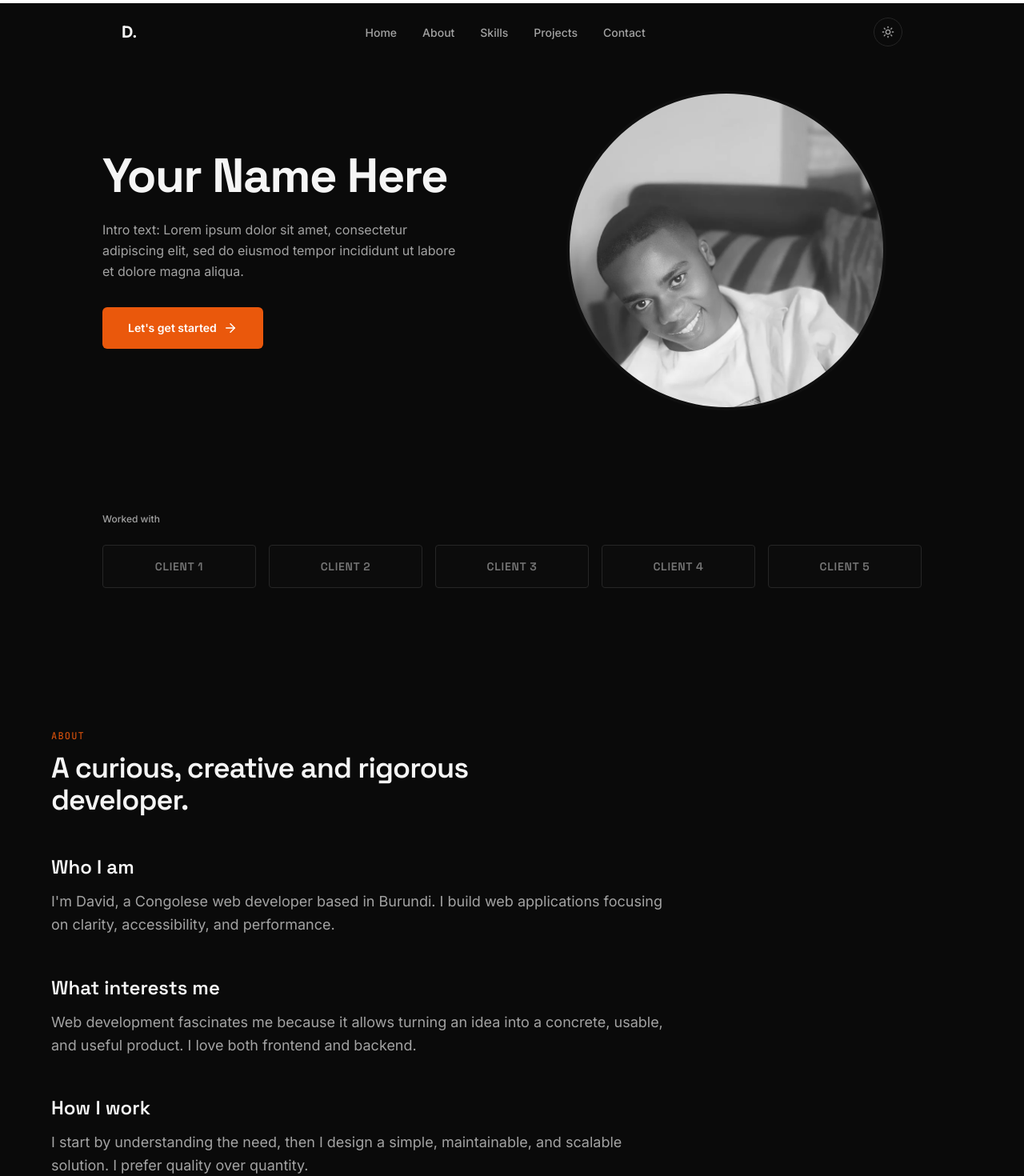
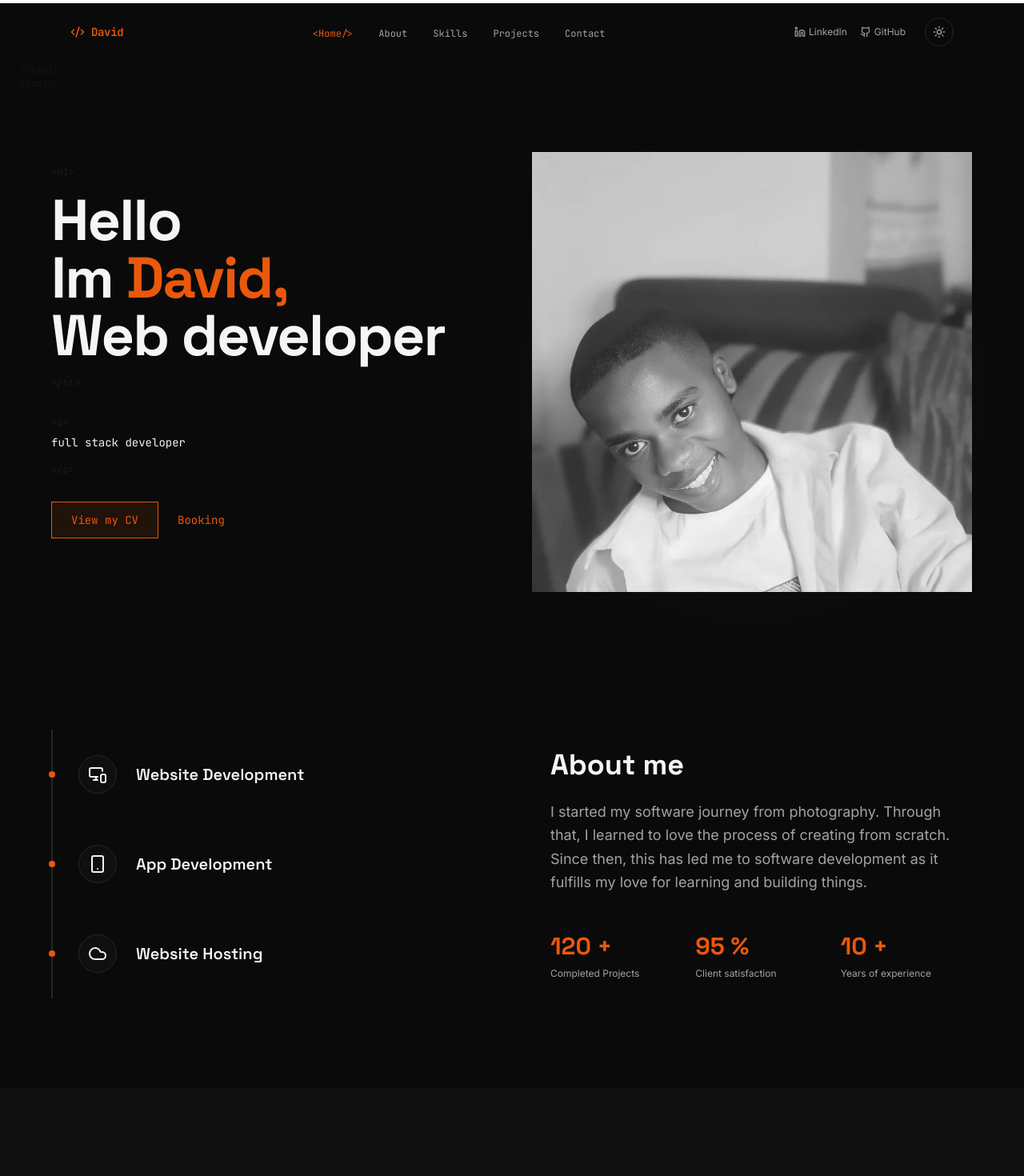
Before and after one commit to David-dev576/dev-portfolio, a Next.js app: page /dev-portfolio/ in a window 1280 px wide. Shown: the top 1470 px of the page at 80% size. Built offline with nearby package versions, Linux system fonts and the light colour scheme.

Commit message:
Feat: Code editor style Hero, Navbar and new About section

```diff
--- a/components/layout/Navbar.tsx
+++ b/components/layout/Navbar.tsx
@@ -1,7 +1,7 @@
 'use client';
 
 import { useEffect, useState } from 'react';
-import { Menu, X } from 'lucide-react';
+import { Menu, X, Code2, Linkedin, Github } from 'lucide-react';
 import { ThemeToggle } from './ThemeToggle';
 import { cn } from '@/lib/utils';
 
@@ -28,39 +28,49 @@ export function Navbar() {
     <header
       className={cn(
         'fixed inset-x-0 top-0 z-40 transition-all duration-300',
-        scrolled
-          ? 'bg-bg-primary/90 backdrop-blur-md'
-          : 'bg-transparent'
+        scrolled ? 'bg-bg-primary/90 backdrop-blur-md' : 'bg-transparent'
       )}
     >
-      <nav className="mx-auto flex h-20 w-full max-w-5xl items-center justify-between px-6">
-        {/* Logo simple */}
-        <a href="/dev-portfolio/" className="text-xl font-bold tracking-tight">
-          D.
+      <nav className="mx-auto flex h-20 w-full max-w-6xl items-center justify-between px-6">
+
+        {/* Logo Code Editor */}
+        <a href="/dev-portfolio/" className="flex items-center gap-2 font-mono text-sm font-semibold tracking-tight text-accent-primary">
+          <Code2 size={18} />
+          <span>David</span>
         </a>
 
-        {/* Liens centraux */}
+        {/* Liens */}
         <ul className="hidden items-center gap-8 md:flex">
           {links.map((link) => (
             <li key={link.href}>
               <a
                 href={link.href}
-                className="text-sm font-medium text-fg-secondary transition-colors hover:text-fg-primary"
+                className={cn(
+                  "font-mono text-xs transition-colors hover:text-accent-primary",
+                  link.label === 'Home' ? 'text-accent-primary' : 'text-fg-secondary'
+                )}
               >
-                {link.label}
+                {link.label === 'Home' ? '<Home/>' : link.label}
               </a>
             </li>
           ))}
         </ul>
 
-        {/* Actions (Thème + Menu mobile) */}
-        <div className="flex items-center gap-4">
+        {/* Réseaux & Thème */}
+        <div className="flex items-center gap-6">
+          <div className="hidden items-center gap-4 md:flex">
+            <a href="https://linkedin.com" target="_blank" rel="noreferrer" className="flex items-center gap-1 text-xs text-fg-secondary hover:text-fg-primary">
+              <Linkedin size={14} /> LinkedIn
+            </a>
+            <a href="https://github.com" target="_blank" rel="noreferrer" className="flex items-center gap-1 text-xs text-fg-secondary hover:text-fg-primary">
+              <Github size={14} /> GitHub
+            </a>
+          </div>
           <ThemeToggle />
           <button
             type="button"
             onClick={() => setOpen((v) => !v)}
             className="inline-flex h-10 w-10 items-center justify-center md:hidden"
-            aria-label={open ? 'Close' : 'Menu'}
           >
             {open ? <X size={20} /> : <Menu size={20} />}
           </button>
@@ -76,7 +86,7 @@ export function Navbar() {
                 <a
                   href={link.href}
                   onClick={() => setOpen(false)}
-                  className="block py-4 text-base font-medium text-fg-secondary hover:text-fg-primary"
+                  className="block py-4 font-mono text-sm text-fg-secondary hover:text-accent-primary"
                 >
                   {link.label}
                 </a>
--- a/components/sections/About.tsx
+++ b/components/sections/About.tsx
@@ -1,37 +1,66 @@
-import { Section, SectionHeader } from '@/components/ui/Section';
+import { MonitorSmartphone, Smartphone, Cloud } from 'lucide-react';
+import { Section } from '@/components/ui/Section';
 import { Reveal } from '@/components/ui/Reveal';
 
-const pillars = [
-  {
-    title: 'Who I am',
-    text: "I'm David, a Congolese web developer based in Burundi. I build web applications focusing on clarity, accessibility, and performance.",
-  },
-  {
-    title: 'What interests me',
-    text: "Web development fascinates me because it allows turning an idea into a concrete, usable, and useful product. I love both frontend and backend.",
-  },
-  {
-    title: 'How I work',
-    text: "I start by understanding the need, then I design a simple, maintainable, and scalable solution. I prefer quality over quantity.",
-  },
+const services = [
+  { icon: MonitorSmartphone, title: 'Website Development' },
+  { icon: Smartphone, title: 'App Development' },
+  { icon: Cloud, title: 'Website Hosting' },
+];
+
+const stats = [
+  { value: '120 +', label: 'Completed Projects' },
+  { value: '95 %', label: 'Client satisfaction' },
+  { value: '10 +', label: 'Years of experience' },
 ];
 
 export function About() {
   return (
-    <Section id="a-propos">
-      <SectionHeader
-        eyebrow="ABOUT"
-        title="A curious, creative and rigorous developer."
-      />
+    <Section id="a-propos" className="py-24">
+      <div className="grid md:grid-cols-2 gap-16 md:gap-24">
 
-      {/* La grille a été retirée pour laisser le texte prendre toute la largeur (max-w-3xl pour la lisibilité) */}
-      <div className="max-w-3xl space-y-12 mt-12">
-        {pillars.map((p, i) => (
-          <Reveal key={p.title} delay={i * 0.05}>
-            <h3 className="font-display text-2xl font-semibold mb-3">{p.title}</h3>
-            <p className="text-lg text-fg-secondary leading-relaxed">{p.text}</p>
+        {/* Colonne de gauche : Services */}
+        <div className="flex flex-col justify-center">
+          {services.map((s, i) => (
+            <Reveal key={s.title} delay={i * 0.1}>
+              <div className="relative flex items-center gap-6 py-8 border-l-2 border-border pl-8">
+                {/* Point orange */}
+                <div className="absolute -left-[5px] top-1/2 -translate-y-1/2 w-2 h-2 rounded-full bg-accent-primary" />
+
+                <div className="flex h-12 w-12 items-center justify-center rounded-full border border-border bg-bg-secondary">
+                  <s.icon size={24} className="text-fg-primary" />
+                </div>
+                <h3 className="font-display text-xl font-semibold">{s.title}</h3>
+              </div>
+            </Reveal>
+          ))}
+        </div>
+
+        {/* Colonne de droite : Texte & Stats */}
+        <div className="flex flex-col justify-center">
+          <Reveal>
+            <h2 className="font-display text-4xl font-bold mb-6">About me</h2>
+            <p className="text-fg-secondary leading-relaxed mb-12 text-lg">
+              I started my software journey from photography. Through that, I learned to love the process of creating from scratch. Since then, this has led me to software development as it fulfills my love for learning and building things.
+            </p>
           </Reveal>
-        ))}
+
+          <div className="grid grid-cols-3 gap-4">
+            {stats.map((stat, i) => (
+              <Reveal key={stat.label} delay={0.2 + i * 0.1}>
+                <div className="flex flex-col">
+                  <span className="font-display text-3xl font-bold text-accent-primary mb-2">
+                    {stat.value}
+                  </span>
+                  <span className="text-xs text-fg-secondary leading-tight">
+                    {stat.label}
+                  </span>
+                </div>
+              </Reveal>
+            ))}
+          </div>
+        </div>
+
       </div>
     </Section>
   );
--- a/components/sections/Hero.tsx
+++ b/components/sections/Hero.tsx
@@ -1,70 +1,65 @@
 'use client';
 
-import { ArrowRight } from 'lucide-react';
 import { Reveal } from '@/components/ui/Reveal';
 
 export function Hero() {
   return (
-    <section id="accueil" className="relative min-h-screen flex flex-col justify-center px-6 pt-24 pb-12">
-      <div className="mx-auto w-full max-w-5xl">
+    <section id="accueil" className="relative min-h-screen flex items-center px-6 pt-20 overflow-hidden">
 
-        {/* Contenu principal */}
-        <div className="grid md:grid-cols-2 gap-12 items-center">
+      {/* Faux code en arrière-plan (Optionnel, pour l'ambiance) */}
+      <div className="absolute top-20 left-6 font-mono text-xs text-border/40 pointer-events-none hidden lg:block">
+        &lt;/html&gt;<br />
+        &lt;body&gt;
+      </div>
 
-          {/* Colonne de gauche */}
+      <div className="mx-auto w-full max-w-6xl grid md:grid-cols-2 gap-12 items-center relative z-10">
+
+        {/* Texte de gauche */}
         <div className="flex flex-col items-start pt-10 md:pt-0">
           <Reveal>
-              <h1 className="font-display text-5xl md:text-6xl font-bold tracking-tight mb-6 text-fg-primary">
-                Your Name Here
+            <p className="font-mono text-xs text-border/60 mb-4">&lt;h1&gt;</p>
+            <h1 className="font-display text-5xl md:text-7xl font-bold tracking-tight mb-2 leading-[1.1]">
+              Hello<br />
+              Im <span className="text-accent-primary">David,</span><br />
+              Web developer
             </h1>
+            <p className="font-mono text-xs text-border/60 mt-4 mb-8">&lt;/h1&gt;</p>
           </Reveal>
 
           <Reveal delay={0.1}>
-              <p className="text-base text-fg-secondary leading-relaxed mb-8 max-w-md">
-                Intro text: Lorem ipsum dolor sit amet, consectetur adipiscing elit, sed do eiusmod tempor incididunt ut labore et dolore magna aliqua.
+            <p className="font-mono text-xs text-border/60 mb-2">&lt;p&gt;</p>
+            <p className="font-mono text-sm text-fg-primary mb-4">
+              full stack developer
             </p>
+            <p className="font-mono text-xs text-border/60 mb-8">&lt;/p&gt;</p>
           </Reveal>
 
-            <Reveal delay={0.2}>
+          <Reveal delay={0.2} className="flex items-center gap-6">
+            <a
+              href="/dev-portfolio/cv.pdf"
+              className="inline-flex items-center justify-center border border-accent-primary bg-accent-primary/10 px-6 py-3 font-mono text-sm text-accent-primary transition-colors hover:bg-accent-primary hover:text-bg-primary"
+            >
+              View my CV
+            </a>
             <a
               href="#contact"
-                className="inline-flex items-center justify-center gap-2 rounded-md bg-accent-primary px-8 py-4 text-sm font-semibold text-white transition-transform hover:scale-105"
+              className="font-mono text-sm text-accent-primary hover:underline underline-offset-4"
             >
-                Let's get started <ArrowRight size={18} />
+              Booking
             </a>
           </Reveal>
         </div>
 
-          {/* Colonne de droite (Photo ronde) */}
-          <Reveal delay={0.3} className="relative aspect-square w-full max-w-[400px] mx-auto md:ml-auto">
-            <div className="absolute inset-0 rounded-full overflow-hidden border-4 border-bg-secondary bg-bg-card">
-              {/* 📸 Photo de David */}
+        {/* Image de droite */}
+        <Reveal delay={0.3} className="relative h-[500px] md:h-[600px] w-full flex items-end justify-center">
+          {/* Cercle de fond */}
+          <div className="absolute bottom-0 w-[400px] h-[400px] md:w-[500px] md:h-[500px] rounded-full bg-border/20 blur-3xl" />
+
           <img
-                src="/dev-portfolio/images/david.webp"
+            src="./images/david.webp"
             alt="David"
-                className="object-cover w-full h-full grayscale hover:grayscale-0 transition-all duration-700"
+            className="relative z-10 object-contain w-full h-full max-h-[550px] grayscale hover:grayscale-0 transition-all duration-700"
           />
-            </div>
-          </Reveal>
-
-        </div>
-
-        {/* Section "Worked with" (Logos) */}
-        <Reveal delay={0.4} className="mt-24 md:mt-32">
-          <p className="text-xs font-medium text-fg-secondary mb-6">Worked with</p>
-          <div className="grid grid-cols-2 md:grid-cols-5 gap-4">
-            {/* Remplace les noms par tes vraies entreprises/clients si besoin */}
-            {['Client 1', 'Client 2', 'Client 3', 'Client 4', 'Client 5'].map((client, i) => (
-              <div
-                key={i}
-                className="flex items-center justify-center rounded border border-border bg-bg-secondary/50 py-4 px-2"
-              >
-                <span className="font-display text-sm font-semibold tracking-wider text-fg-secondary uppercase opacity-70">
-                  {client}
-                </span>
-              </div>
-            ))}
-          </div>
         </Reveal>
 
       </div>
```
Lines whose indentation alone changed are shown as unchanged.
